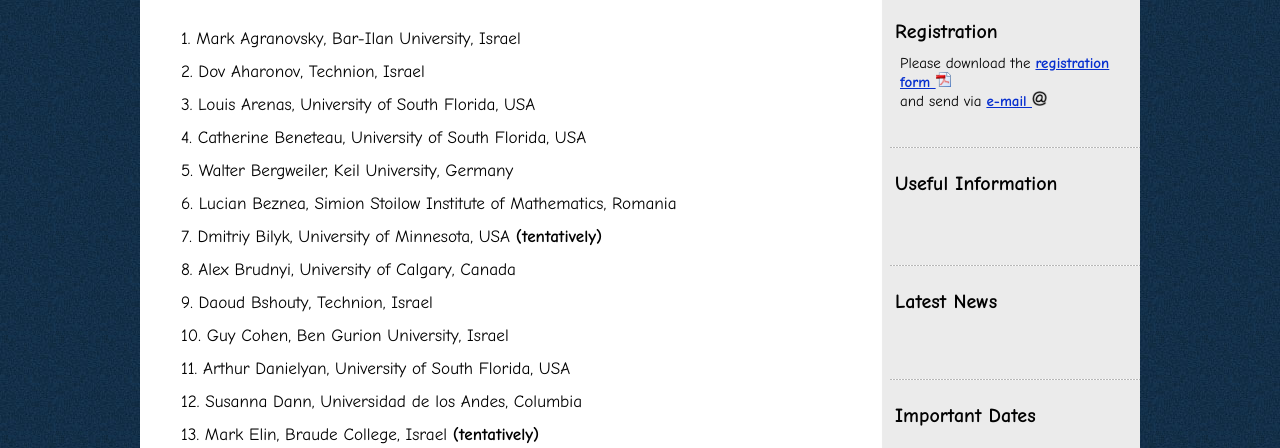
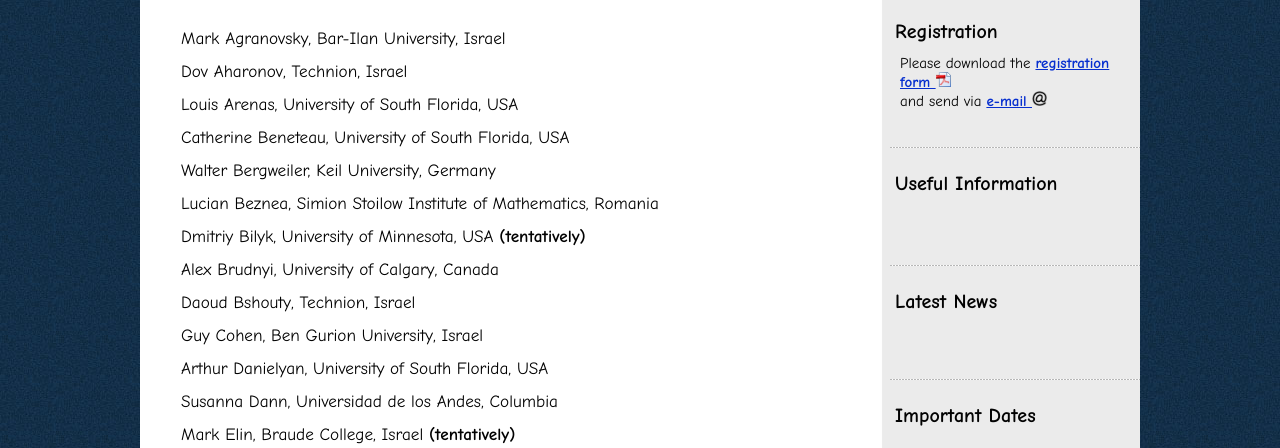
Before and after one commit to zivst/International-Conference, a plain HTML site: page International Conference/Participants.html in a window 1280 px wide. Shown: the part 365-813 px from the top of the page. Drawn offline with Linux system fonts and the light colour scheme.

Commit message:
Add files via upload

```diff
--- a/International Conference/Participants.html
+++ b/International Conference/Participants.html
@@ -157,7 +157,7 @@
 		</div>
 	</body>
 	<script>
-		setIndexOfTableCells();
+		//setIndexOfTableCells();
 		tableToText();
 	</script>
 </html>
```
